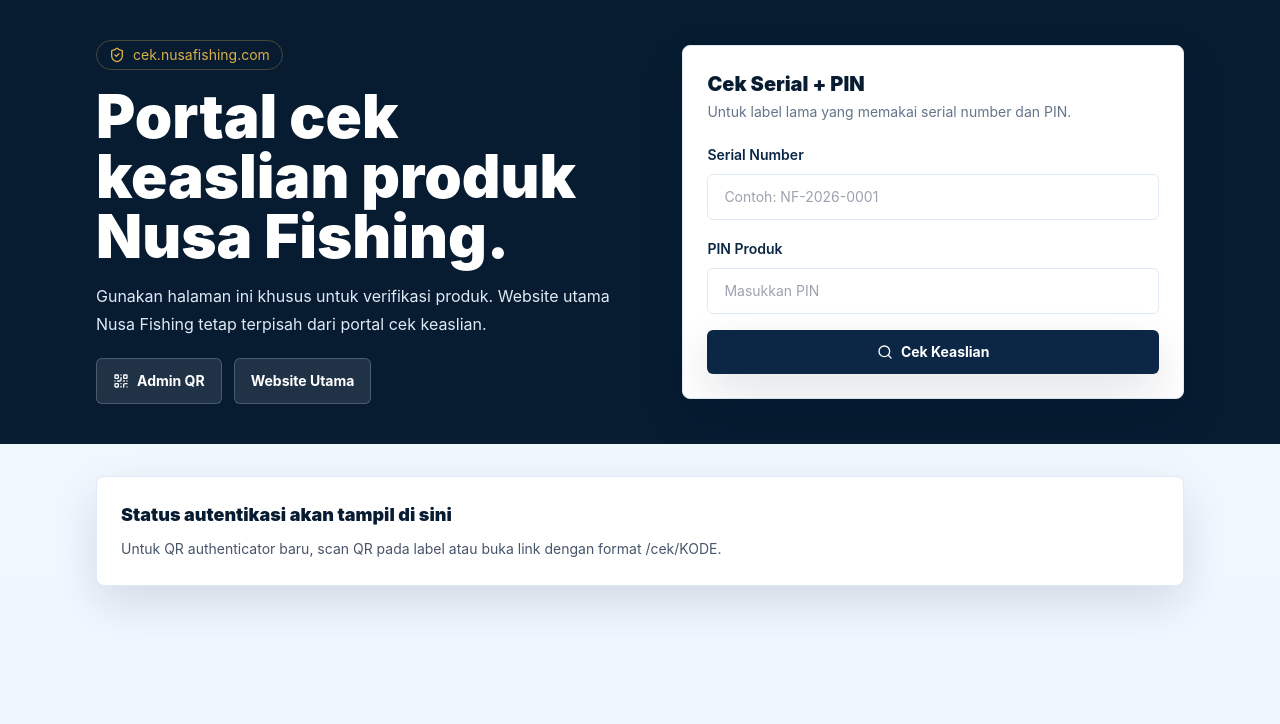
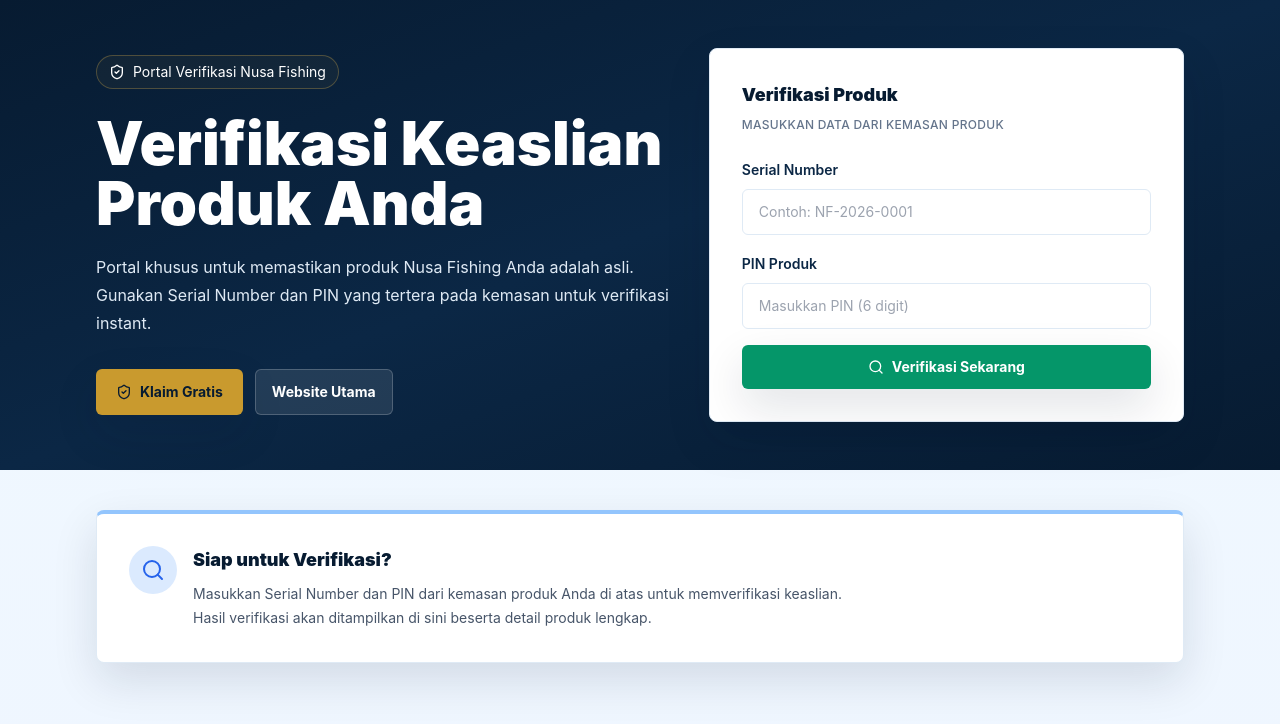
Before and after one commit to sampriatna/nf-authentic-check, a Next.js app: page / in a window 1280 px wide. Shown: the top 724 px of the page. Built offline with nearby package versions, Linux system fonts and the light colour scheme.

Commit message:
feat: enhance public checker UI and functionality

```diff
--- a/components/PublicChecker.tsx
+++ b/components/PublicChecker.tsx
@@ -1,7 +1,7 @@
 "use client";
 
 import { useFormState } from "react-dom";
-import { AlertTriangle, BadgeCheck, MessageCircle, QrCode, Search, ShieldCheck } from "lucide-react";
+import { AlertTriangle, BadgeCheck, MessageCircle, Search, ShieldCheck } from "lucide-react";
 import { checkProductAction } from "@/app/actions";
 import { formatDate, formatDateTime } from "@/lib/format";
 
@@ -15,68 +15,89 @@
 
   return (
     <main className="min-h-screen">
-      <section className="bg-navy-900 text-white">
-        <div className="mx-auto grid min-h-[42vh] max-w-6xl gap-8 px-5 py-10 md:grid-cols-[1.05fr_0.95fr] md:items-center md:px-8">
+      <section className="bg-gradient-to-br from-navy-900 via-navy-800 to-navy-900 text-white">
+        <div className="mx-auto grid min-h-[48vh] max-w-6xl gap-8 px-5 py-12 md:grid-cols-[1.1fr_0.9fr] md:items-center md:px-8">
           <div>
-            <div className="mb-4 inline-flex items-center gap-2 rounded-full border border-gold-400/30 px-3 py-1 text-sm text-gold-400">
+            <div className="mb-6 inline-flex items-center gap-2 rounded-full border border-gold-400/30 bg-gold-400/5 px-3 py-1.5 text-sm text-gold-300">
               <ShieldCheck className="h-4 w-4" />
-              cek.nusafishing.com
+              Portal Verifikasi Nusa Fishing
             </div>
-            <h1 className="max-w-2xl text-4xl font-black leading-tight md:text-6xl">
-              Portal cek keaslian produk Nusa Fishing.
+            <h1 className="max-w-3xl text-4xl font-black leading-tight md:text-5xl lg:text-6xl">
+              Verifikasi Keaslian Produk Anda
             </h1>
-            <p className="mt-4 max-w-xl text-base leading-7 text-navy-100">
-              Gunakan halaman ini khusus untuk verifikasi produk. Website utama Nusa Fishing tetap terpisah
-              dari portal cek keaslian.
+            <p className="mt-5 max-w-2xl text-base leading-7 text-navy-100">
+              Portal khusus untuk memastikan produk Nusa Fishing Anda adalah asli. Gunakan Serial Number dan PIN
+              yang tertera pada kemasan untuk verifikasi instant.
             </p>
-            <div className="mt-5 flex flex-wrap gap-3">
-              <a className="btn-secondary border-white/20 bg-white/10 text-white hover:bg-white hover:text-navy-900" href="/admin/authenticator">
-                <QrCode className="h-4 w-4" />
-                Admin QR
+            <div className="mt-8 flex flex-wrap gap-3">
+              <a
+                className="btn-primary bg-gold-500 text-navy-900 hover:bg-gold-600"
+                href="https://affiliate.nusafishing.com/join"
+                rel="noreferrer"
+                target="_blank"
+              >
+                <ShieldCheck className="h-4 w-4" />
+                Klaim Gratis
               </a>
-              <a className="btn-secondary border-white/20 bg-white/10 text-white hover:bg-white hover:text-navy-900" href="https://nusafishing.com" rel="noreferrer" target="_blank">
+              <a
+                className="btn-secondary border-white/20 bg-white/10 text-white hover:bg-white hover:text-navy-900"
+                href="https://nusafishing.com"
+                rel="noreferrer"
+                target="_blank"
+              >
                 Website Utama
               </a>
             </div>
           </div>
 
-          <form action={formAction} className="panel p-5 text-navy-900 md:p-6">
-            <div className="mb-5">
-              <h2 className="text-xl font-black">Cek Serial + PIN</h2>
-              <p className="mt-1 text-sm text-slate-500">Untuk label lama yang memakai serial number dan PIN.</p>
+          <form action={formAction} className="panel p-6 text-navy-900 md:p-8">
+            <div className="mb-6">
+              <h2 className="text-lg font-black">Verifikasi Produk</h2>
+              <p className="mt-2 text-xs font-medium uppercase tracking-wide text-slate-500">Masukkan data dari kemasan produk</p>
             </div>
 
             <div className="space-y-4">
               <label className="block">
                 <span className="label">Serial Number</span>
-                <input className="field mt-2" name="serial_number" placeholder="Contoh: NF-2026-0001" />
+                <input
+                  className="field mt-2"
+                  name="serial_number"
+                  placeholder="Contoh: NF-2026-0001"
+                  required
+                />
               </label>
 
               <label className="block">
                 <span className="label">PIN Produk</span>
-                <input className="field mt-2" name="pin_code" placeholder="Masukkan PIN" type="password" />
+                <input
+                  className="field mt-2"
+                  name="pin_code"
+                  placeholder="Masukkan PIN (6 digit)"
+                  type="password"
+                  required
+                />
               </label>
 
-              <button className="btn-primary w-full" type="submit">
+              <button className="btn-primary w-full bg-emerald-600 hover:bg-emerald-700" type="submit">
                 <Search className="h-4 w-4" />
-                Cek Keaslian
+                Verifikasi Sekarang
               </button>
             </div>
           </form>
         </div>
       </section>
 
-      <section className="mx-auto max-w-6xl px-5 py-8 md:px-8">
+      <section className="mx-auto max-w-6xl px-5 py-10 md:px-8">
         {state ? (
           <div
             className={`panel overflow-hidden border-l-4 ${
               isSuccess ? (isRepeat ? "border-l-gold-500" : "border-l-emerald-500") : "border-l-red-500"
             }`}
           >
-            <div className="flex flex-col gap-4 p-5 md:flex-row md:items-start md:justify-between md:p-6">
-              <div>
+            <div className="flex flex-col gap-4 p-6 md:flex-row md:items-start md:justify-between md:p-8">
+              <div className="flex-1">
                 <div
-                  className={`inline-flex items-center gap-2 rounded-full px-3 py-1 text-sm font-bold ${
+                  className={`inline-flex items-center gap-2 rounded-full px-3 py-1.5 text-sm font-bold ${
                     isSuccess ? "bg-emerald-50 text-emerald-700" : "bg-red-50 text-red-700"
                   }`}
                 >
@@ -85,30 +106,31 @@
                 </div>
                 {isRepeat ? (
                   <p className="mt-3 max-w-2xl text-sm leading-6 text-slate-600">
-                    Kode ini valid, tetapi pernah dicek sebelumnya. Cocokkan kondisi kemasan dan hubungi admin
-                    bila Anda tidak merasa pernah melakukan scan.
+                    Produk ini telah diverifikasi sebelumnya. Jika Anda belum pernah melakukan verifikasi,
+                    mohon hubungi admin untuk memastikan keaslian produk Anda.
                   </p>
                 ) : null}
                 {!isSuccess ? (
                   <p className="mt-3 max-w-2xl text-sm leading-6 text-slate-600">
-                    Serial number atau PIN tidak cocok dengan database NF Authentic Check.
+                    Serial Number atau PIN tidak sesuai dengan database kami. Mohon periksa kembali data
+                    pada kemasan produk atau hubungi admin kami untuk bantuan lebih lanjut.
                   </p>
                 ) : null}
               </div>
 
               <a
-                className="btn-secondary"
+                className="btn-secondary whitespace-nowrap"
                 href={`https://wa.me/${adminWhatsapp}?text=${whatsappText}`}
                 rel="noreferrer"
                 target="_blank"
               >
                 <MessageCircle className="h-4 w-4" />
-                WhatsApp Admin
+                Hubungi Admin
               </a>
             </div>
 
             {state.product ? (
-              <div className="grid border-t border-navy-100 p-5 md:grid-cols-3 md:p-6">
+              <div className="grid border-t border-navy-100 p-6 md:grid-cols-3 md:p-8">
                 <Detail label="Nama Produk" value={state.product.product_name} />
                 <Detail label="Batch" value={state.product.batch_code} />
                 <Detail label="Tanggal Produksi" value={formatDate(state.product.production_date)} />
@@ -122,11 +144,19 @@
             ) : null}
           </div>
         ) : (
-          <div className="panel p-5 md:p-6">
-            <h2 className="text-lg font-black text-navy-900">Status autentikasi akan tampil di sini</h2>
-            <p className="mt-2 text-sm leading-6 text-slate-600">
-              Untuk QR authenticator baru, scan QR pada label atau buka link dengan format /cek/KODE.
-            </p>
+          <div className="panel border-t-4 border-t-blue-300 p-6 md:p-8">
+            <div className="flex items-start gap-4">
+              <div className="rounded-full bg-blue-100 p-3">
+                <Search className="h-6 w-6 text-blue-600" />
+              </div>
+              <div>
+                <h2 className="text-lg font-black text-navy-900">Siap untuk Verifikasi?</h2>
+                <p className="mt-2 max-w-2xl text-sm leading-6 text-slate-600">
+                  Masukkan Serial Number dan PIN dari kemasan produk Anda di atas untuk memverifikasi keaslian.
+                  Hasil verifikasi akan ditampilkan di sini beserta detail produk lengkap.
+                </p>
+              </div>
+            </div>
           </div>
         )}
       </section>
```
